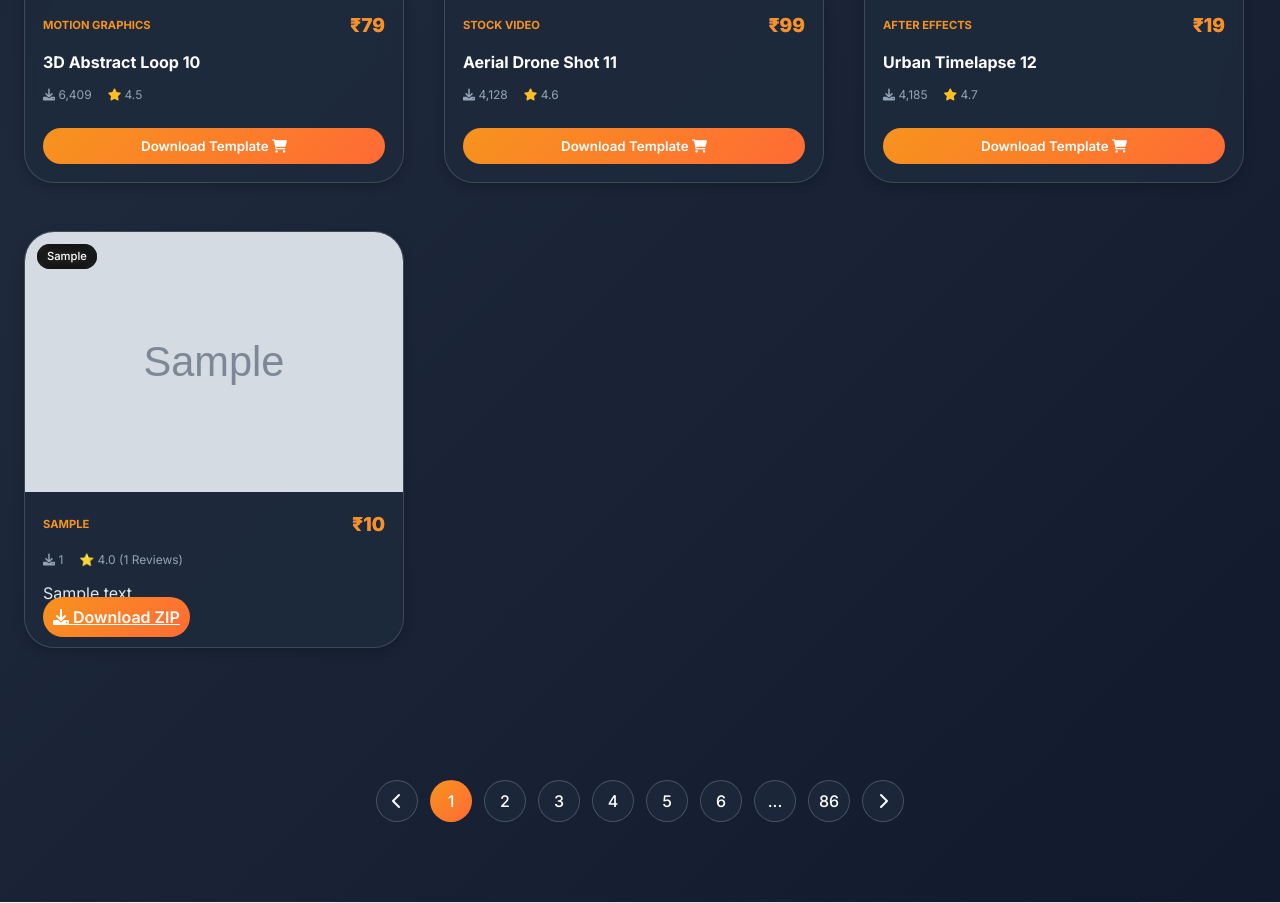
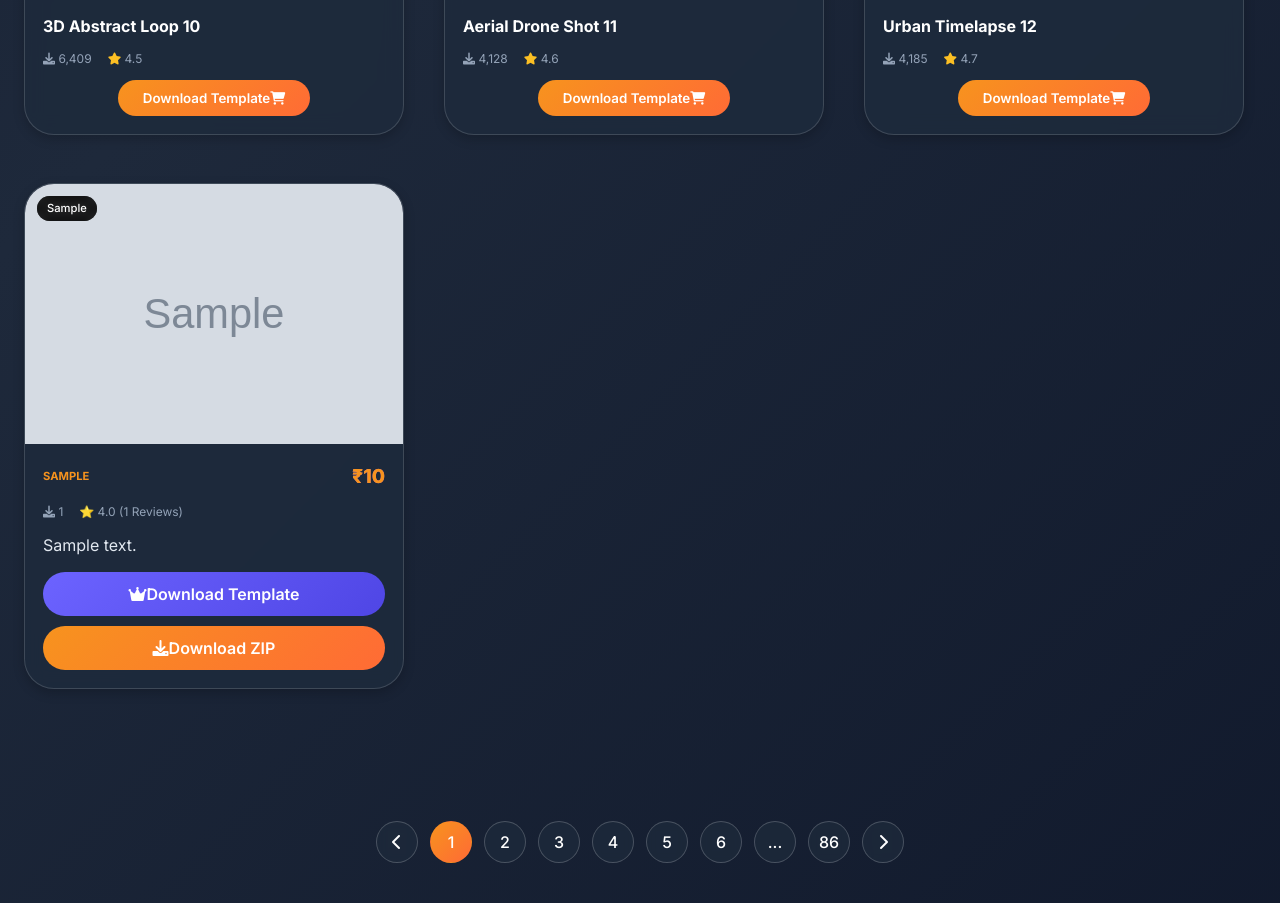
Before and after one commit to santoshgondkar123/Motion_Array, a Django app: page /template/ in a window 1280 px wide. Shown: the part 2064-2967 px from the top of the page. Run offline with Django 5.2, Linux system fonts and the light colour scheme; tables that the repository leaves empty hold one stand-in row (values such as "Sample post"); grey boxes marked "Sample" are stand-in pictures.

Commit message:
Update download buttons and login redirect

```diff
--- a/templates/web/template.html
+++ b/templates/web/template.html
@@ -242,16 +242,19 @@
             color: #fbbf24;
         }
        .download-btn {
-            width: 100%;
+    display: flex;
+    align-items: center;
+    justify-content: center;
+    width: fit-content;
+    margin: 12px auto 0;
     background: linear-gradient(135deg, #f7931e, #ff6b35);
     color: white;
     border: none;
-            padding: 10px;
+    padding: 10px 25px;
     border-radius: 40px;
     font-weight: 600;
     cursor: pointer;
     transition: 0.2s;
-            margin-top: 12px;
 }
         .download-btn:hover {
             transform: translateY(-2px);
@@ -416,6 +419,40 @@
     object-fit: cover;
     display: block;
 }
+.download-buttons{
+    display:flex;
+    flex-direction:column;
+    gap:10px;
+    margin-top:15px;
+}
+
+.template-btn,
+.zip-btn{
+    display:flex;
+    justify-content:center;
+    align-items:center;
+    text-decoration:none;
+    padding:10px 20px;
+    border-radius:40px;
+    font-weight:600;
+    transition:0.3s;
+}
+
+.template-btn{
+    background:linear-gradient(135deg,#6c63ff,#4f46e5);
+    color:white;
+}
+
+.zip-btn{
+    background:linear-gradient(135deg,#f7931e,#ff6b35);
+    color:white;
+}
+
+.template-btn:hover,
+.zip-btn:hover{
+    transform:translateY(-2px);
+    box-shadow:0 5px 15px rgba(0,0,0,0.25);
+}
 
     </style>
 </head>
@@ -578,13 +615,23 @@
 
 {% if item.zip_file %}
 
+<div class="download-buttons">
+
+    <a href="/login/"
+       class="template-btn">
+        <i class="fas fa-crown"></i>
+        Download Template
+    </a>
+
+    {% if item.zip_file %}
     <a href="{% url 'download_asset' item.id %}"
-   class="download-btn">
-
+       class="zip-btn">
         <i class="fas fa-download"></i>
         Download ZIP
+    </a>
+    {% endif %}
 
-</a>
+</div>
 
 {% endif %}
 
```
Also changed, not shown: templates/web/video.html (+14 -9 lines). Lines whose indentation alone changed are shown as unchanged.
